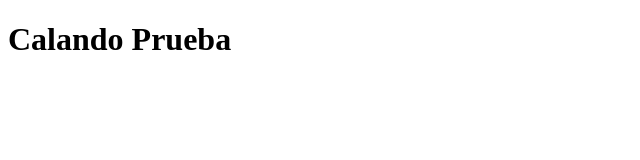
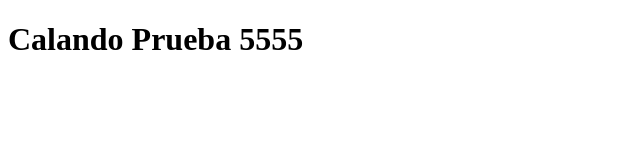
Before and after one commit to EliMejia/Ejemplos, a plain HTML site: page index.html in a window 1280 px wide. Shown: the whole page, without its empty margins (0-640 px from the left). Drawn offline with Linux system fonts and the light colour scheme.

Commit message:
Update index.html

```diff
--- a/index.html
+++ b/index.html
@@ -9,6 +9,6 @@ Siempre debe utilizar la última versión. Para usarlo, incluya el siguiente <sc
   <script src="modernizr.min.js"></script>
 </head>
 <body>
-  <h1>Calando Prueba</h1>
+  <h1>Calando Prueba 5555</h1>
 </body>
 </html>
```
